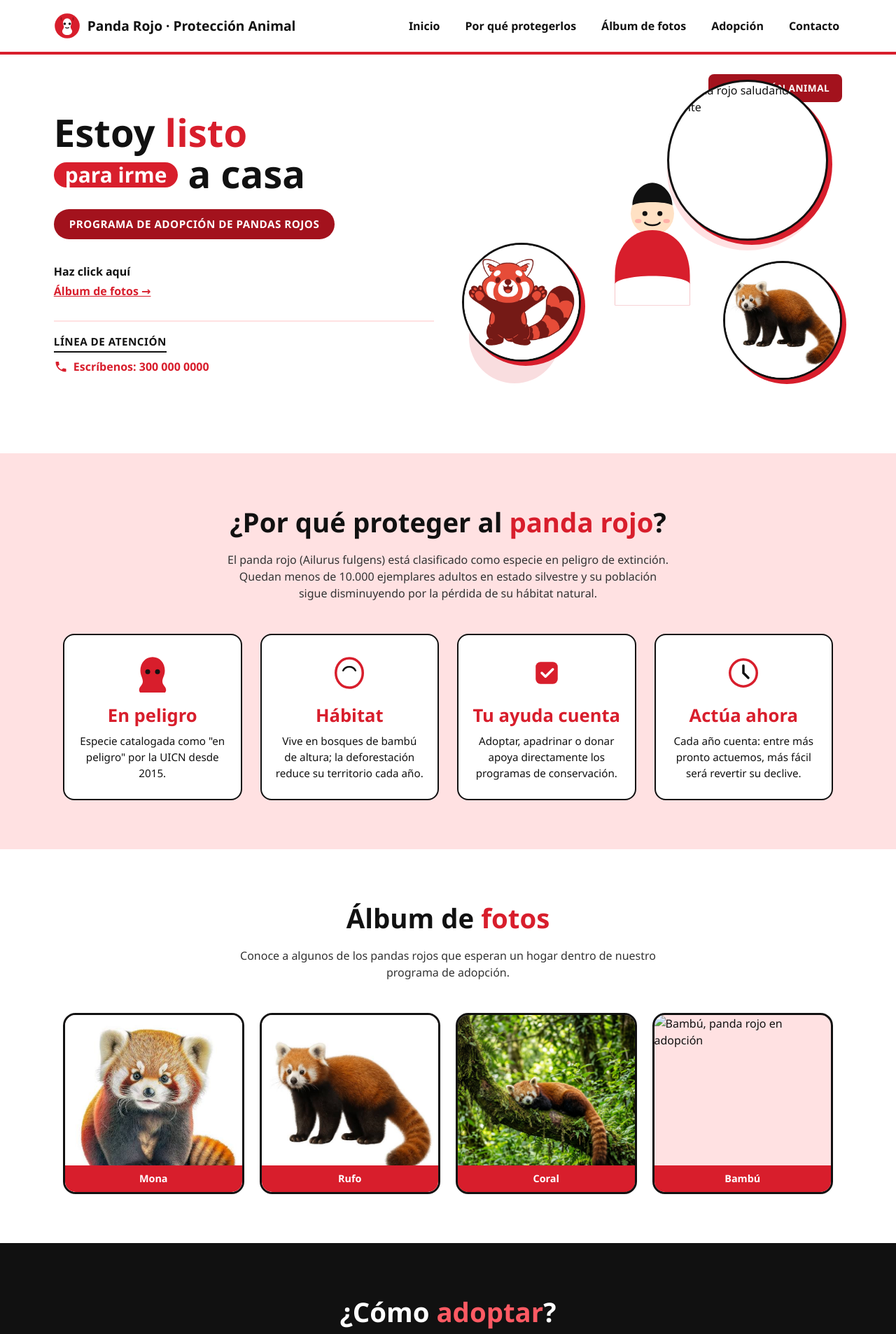
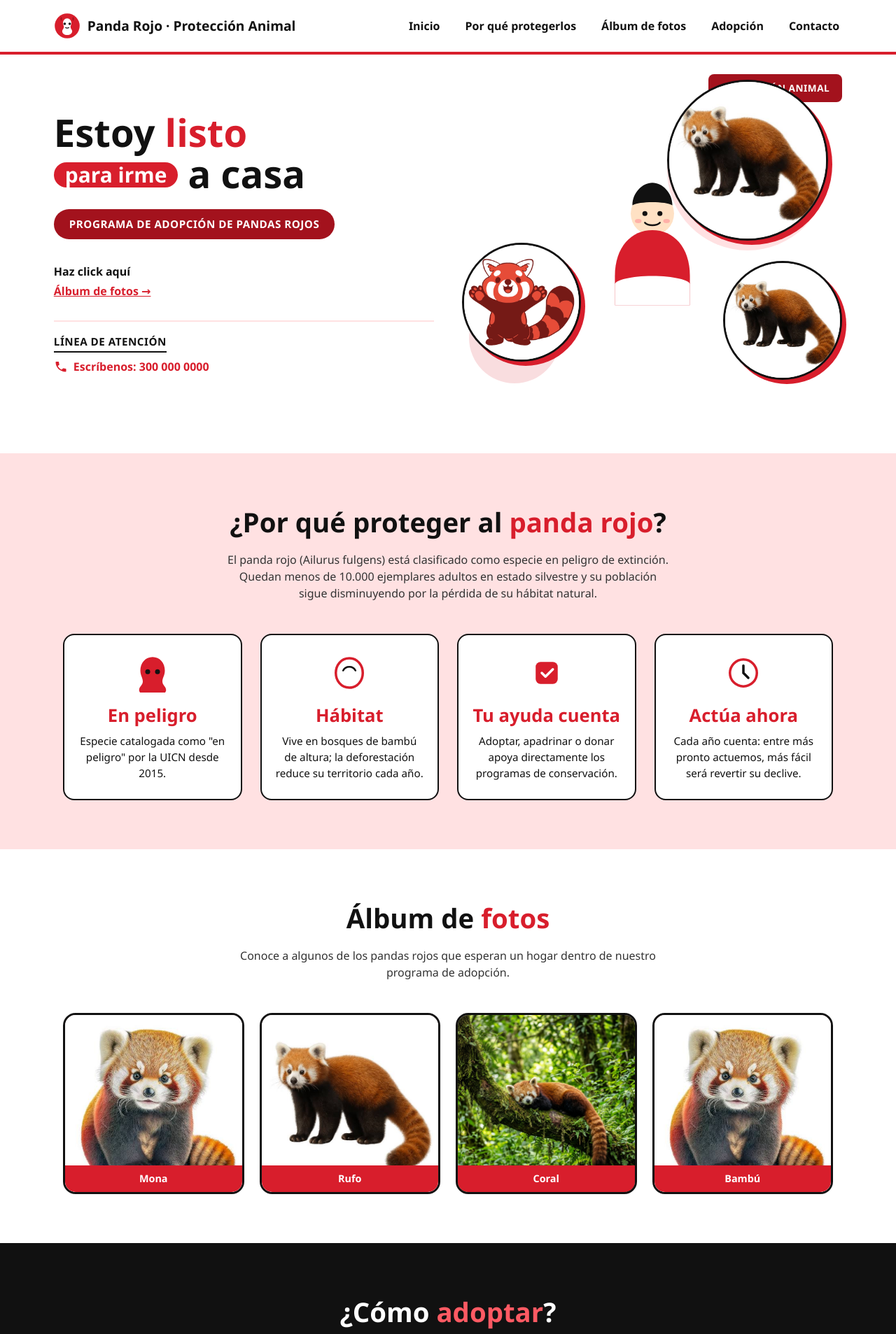
Before and after one commit to miguelsammak130511-rgb/Pandas-Rojos, a plain HTML site: page index.html in a window 1280 px wide. Shown: the top 1907 px of the page at 70% size. Drawn offline with Linux system fonts and the light colour scheme.

Commit message:
Update index.html

```diff
--- a/index.html
+++ b/index.html
@@ -400,7 +400,7 @@
     </svg>
     <img class="hero-panda hero-panda-left floaty" src="panda.png" alt="Panda rojo caricatura saludando">
     <img class="hero-panda hero-panda-right floaty" src="pandarojo.jpg" alt="Panda rojo de perfil">
-    <img class="hero-panda hero-panda-top floaty" src="pandi.jpg" alt="Panda rojo saludando de frente">
+    <img class="hero-panda hero-panda-top floaty" src="pandarojo.jpg" alt="Panda rojo saludando de frente">
   </div>
 </section>
 
@@ -452,7 +452,7 @@
     </div>
 
     <div class="photo-card">
-      <img src="pandi.jpg" alt="Bambú, panda rojo en adopción">
+      <img src="pandare.jpg" alt="Bambú, panda rojo en adopción">
       <div class="cap">Bambú</div>
     </div>
 
```
